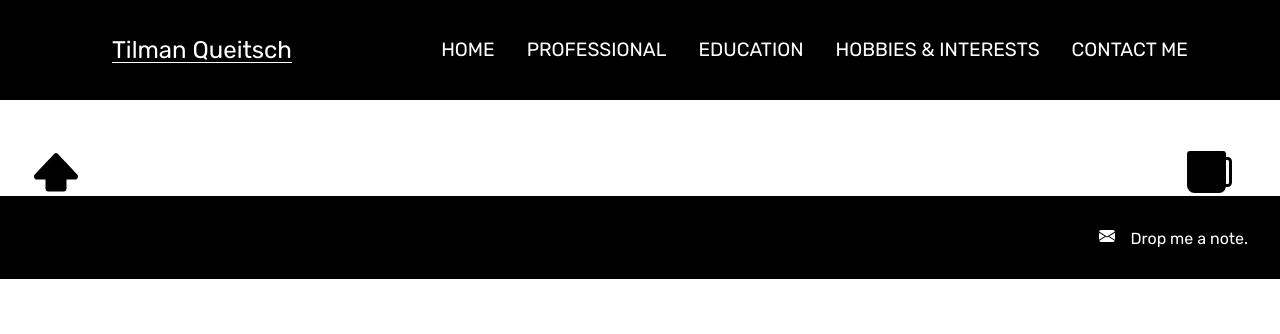
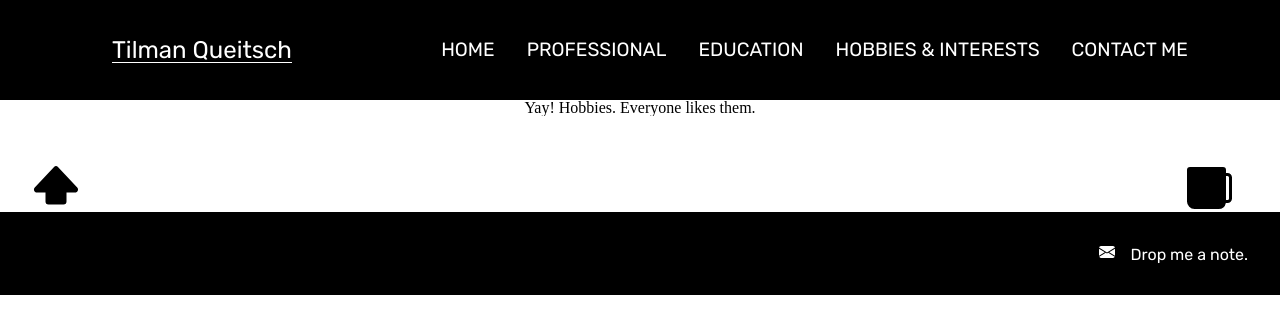
Before and after one commit to tiQu/portfolio, a React (Create React App) app: page /hobbies in a window 1280 px wide. Shown: the top 334 px of the page. Built offline with nearby package versions, Linux system fonts and the light colour scheme.

Commit message:
Added and linked to hobbies section

```diff
--- a/src/App.js
+++ b/src/App.js
@@ -5,6 +5,7 @@ import Footer from './components/global/Footer/Footer'
 import Home from './components/home/Home';
 import Professional from './components/professional/Professional';
 import Education from './components/education/Education';
+import Hobbies from './components/hobbies/Hobbies';
 import { BrowserRouter as Router, Route, Switch } from 'react-router-dom';
 
 function App() {
@@ -16,6 +17,7 @@ function App() {
             <Route exact path="/" component={Home} />
             <Route exact path="/professional" component={Professional} />
             <Route exact path="/education" component={Education} />
+            <Route exact path="/hobbies" component={Hobbies} />
           </Switch>
         </Router>
         <Footer />
--- a/src/components/global/Footer/Footer.js
+++ b/src/components/global/Footer/Footer.js
@@ -15,7 +15,7 @@ class Footer extends React.Component{
                             <path fillRule="evenodd" d="M7.27 2.047a1 1 0 0 1 1.46 0l6.345 6.77c.6.638.146 1.683-.73 1.683H11.5v3a1 1 0 0 1-1 1h-5a1 1 0 0 1-1-1v-3H1.654C.78 10.5.326 9.455.924 8.816L7.27 2.047z"/>
                         </svg>
                     </div>
-                    <div className="coffee">
+                    <a className="coffee" href="/hobbies">
                         <svg id="steam" width="3em" height="3em" viewBox="0 0 16 16" class="bi bi-chevron-double-right" fill="currentColor" xmlns="http://www.w3.org/2000/svg">
                             <path fillRule="evenodd" d="M3.646 1.646a.5.5 0 0 1 .708 0l6 6a.5.5 0 0 1 0 .708l-6 6a.5.5 0 0 1-.708-.708L9.293 8 3.646 2.354a.5.5 0 0 1 0-.708z"/>
                             <path fillRule="evenodd" d="M7.646 1.646a.5.5 0 0 1 .708 0l6 6a.5.5 0 0 1 0 .708l-6 6a.5.5 0 0 1-.708-.708L13.293 8 7.646 2.354a.5.5 0 0 1 0-.708z"/>
@@ -23,7 +23,7 @@ class Footer extends React.Component{
                         <svg width="3em" height="3em" viewBox="0 0 16 16" class="bi bi-cup-fill" fill="currentColor" xmlns="http://www.w3.org/2000/svg">
                             <path fillRule="evenodd" d="M1 2a1 1 0 0 1 1-1h11a1 1 0 0 1 1 1v1h.5A1.5 1.5 0 0 1 16 4.5v7a1.5 1.5 0 0 1-1.5 1.5h-.55a2.5 2.5 0 0 1-2.45 2h-8A2.5 2.5 0 0 1 1 12.5V2zm13 10h.5a.5.5 0 0 0 .5-.5v-7a.5.5 0 0 0-.5-.5H14v8z"/>
                         </svg>
-                    </div>
+                    </a>
                 </div>
                 <div className="footer-row-bottom">
                     <div className="footer-section">
--- a/src/components/global/Footer/Footer.scss
+++ b/src/components/global/Footer/Footer.scss
@@ -13,7 +13,7 @@
     justify-content: space-between;
 }
 
-.footer-row-top div {
+.footer-row-top a {
     display: flex;
     flex-direction: column;
 }
--- /dev/null
+++ b/src/components/hobbies/Hobbies.js
@@ -0,0 +1,14 @@
+import React from 'react';
+import './Hobbies.scss';
+
+class Education extends React.Component{
+    render(){
+        return (
+            <section className="hobbies">
+                Yay! Hobbies. Everyone likes them.
+            </section>
+        );
+    }
+  }
+
+export default Education;
--- /dev/null
+++ b/src/components/hobbies/Hobbies.scss
@@ -0,0 +1,3 @@
+@import '../../styles/variables';
+@import '../../styles/reset';
+@import '../../styles/mixins';
```
Also changed, not shown: 1 other file (tests, documents, lock files or other folders).
